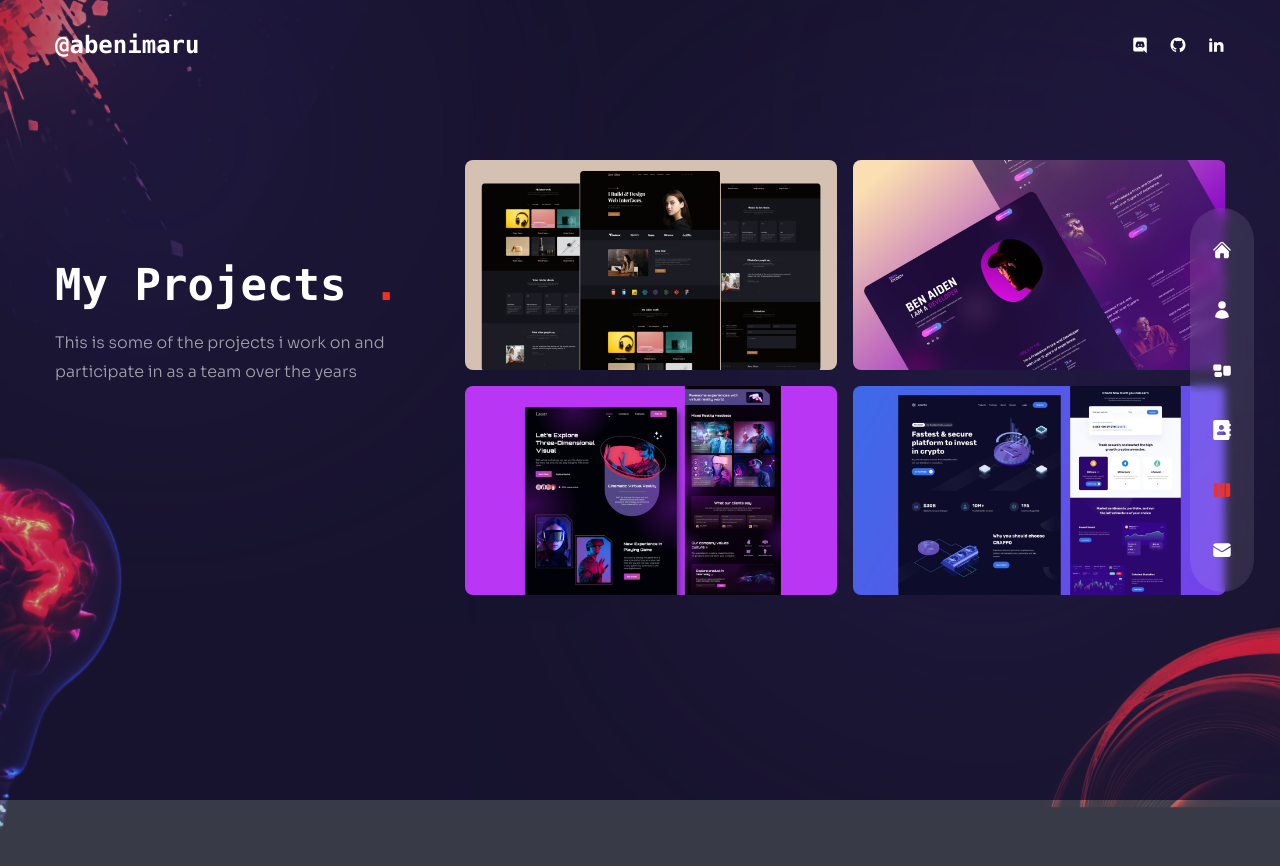
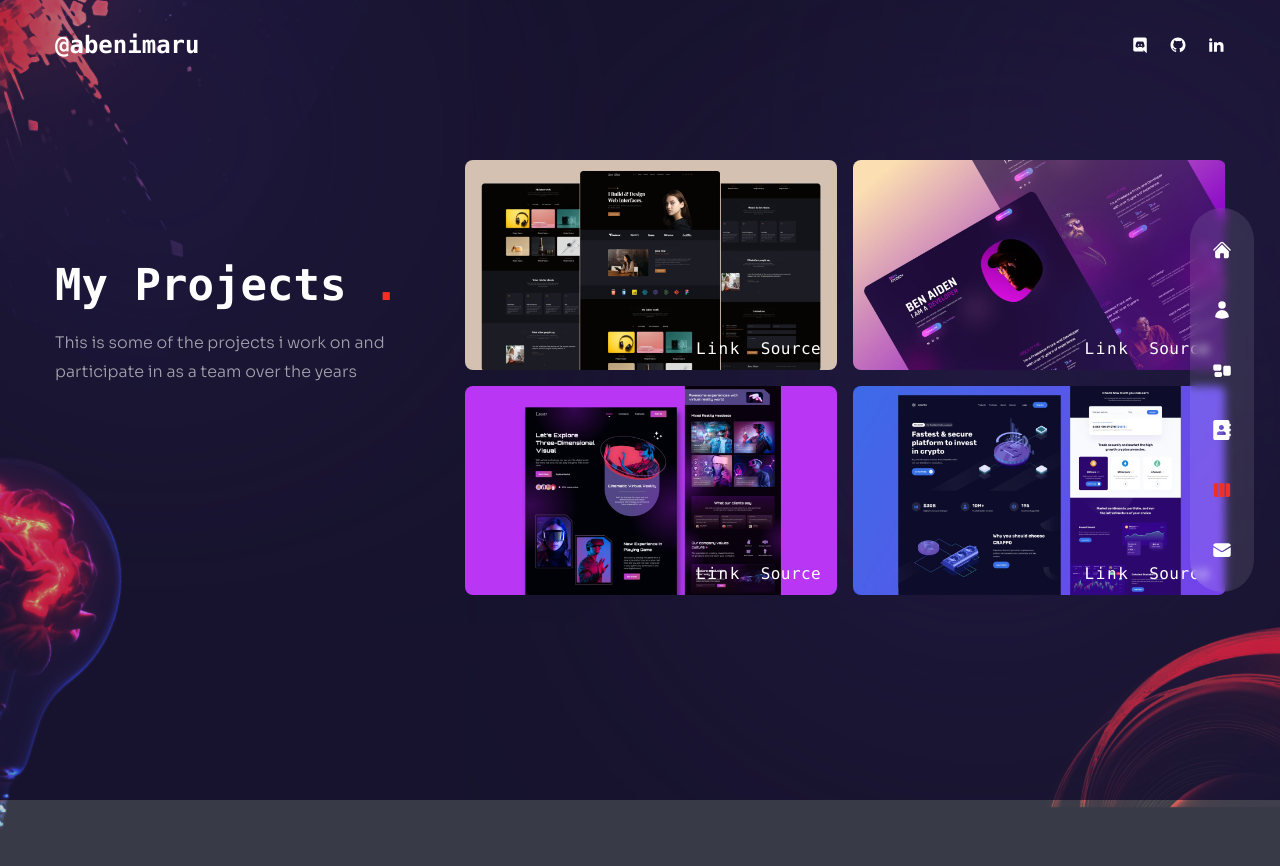
Before and after one commit to Yerer101/next_portfolio, a Next.js app: page /work in a window 1280 px wide. Shown: the top 866 px of the page. Built offline with nearby package versions, Linux system fonts and the light colour scheme.

Commit message:
fix hover

```diff
--- a/app/components/WorkSlider.jsx
+++ b/app/components/WorkSlider.jsx
@@ -13,8 +13,6 @@ import Link from "next/link";
 
 const workSlides = {
   slides: [
-
-
     {
       images: [
         {
@@ -73,12 +71,12 @@ const WorkSlider = () => {
                       <div className="absolute inset-0 bg-gradient-to-l from-transparent via-[#e838cc] to-[#4a22bd] opacity-0 group-hover:opacity-70 transition-all duration-700"></div>
                       {/* links to source and web */}
                       <Link href={image.source ? image.source : ""} target="_blank" rel="noopener noreferrer">
-                        <h2 className="absolute bottom-0 -translate-y-[900%] group-hover:translate-y-44 group-hover:xl:-translate-y-44 right-4 duration-700 tracking-wide font-mono  hover:text-red-600 hover:scale-125 hover:font-bold transition-all ">
+                        <h2 className="absolute bottom-2 cursor-pointer   right-4 duration-700 tracking-wide font-mono  hover:text-red-600 hover:scale-125 hover:font-bold transition-all ">
                           Source
                         </h2>
                       </Link>
                       <Link href={image.link ? image.link : ""} target="_blank" rel="noopener noreferrer">
-                        <h2 className="absolute bottom-0 -translate-y-[900%] group-hover:translate-y-44 group-hover:xl:-translate-y-44 right-24 duration-300 tracking-widest font-mono  hover:text-red-600 hover:scale-125 hover:font-bold transition-all">
+                        <h2 className="absolute bottom-2 right-24 duration-300 tracking-widest font-mono  hover:text-red-600 hover:scale-125 hover:font-bold transition-all">
                           Link
                         </h2>
                       </Link>
```
